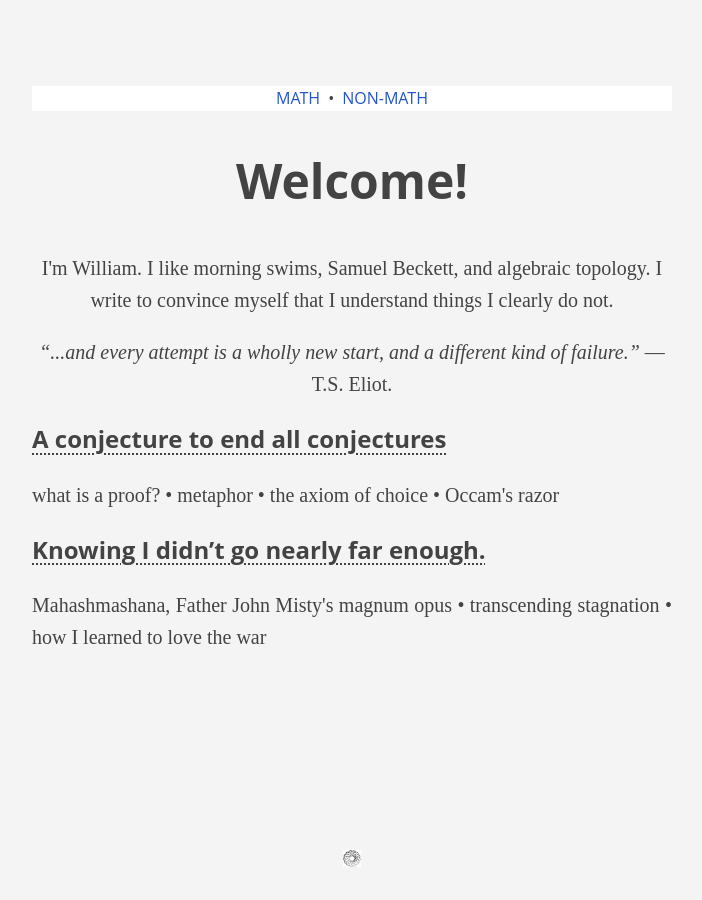
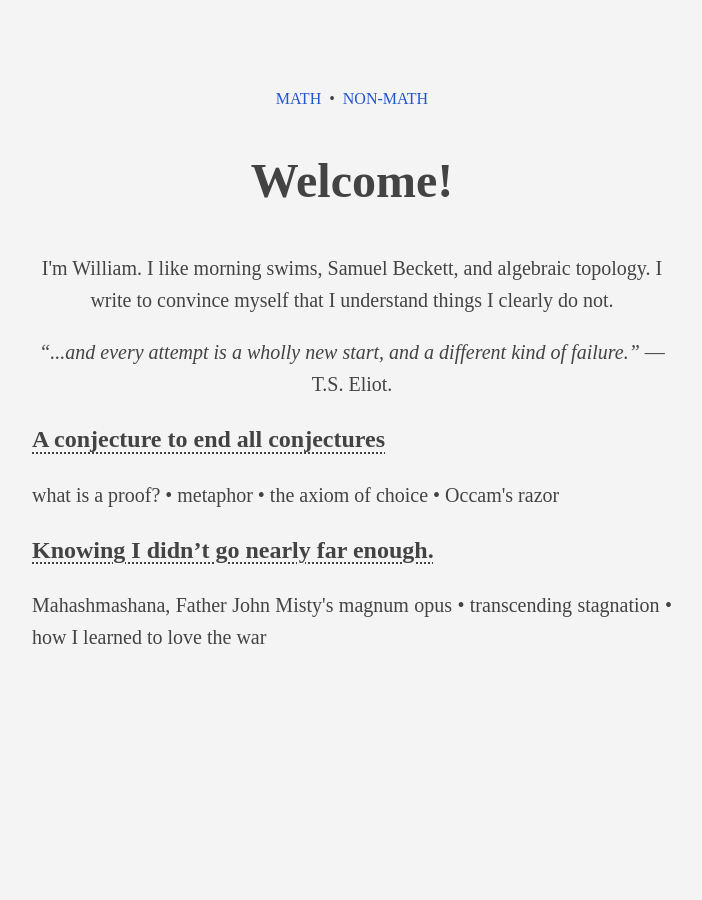
Before and after one commit to williamrygao/williamrygao.github.io, a Jekyll site: the page built from index.md, in a window 1280 px wide. Shown: the whole page, without its empty margins (288-990 px from the left). Built offline with Jekyll 4.4.1, drawn with Linux system fonts in a browser that asks for light colours.

Commit message:
new font

```diff
--- a/_layouts/default.html
+++ b/_layouts/default.html
@@ -15,8 +15,5 @@
   <main>
     {{ content }}
   </main>
-  <footer>
-    <hr></hr>
-  </footer>
 </body>
 </html>
--- a/assets/css/style.css
+++ b/assets/css/style.css
@@ -2,7 +2,9 @@ html, body {
   --site-color: #434343;
   --site-background: #f4f4f4;
   height: 100%;
-  font-family: Baskerville, baskerville-urw, 'Baskerville Old Face', 'Libre Baskerville', serif;
+  --font1: Baskerville, baskerville-urw, 'Baskerville Old Face', 'Libre Baskerville', serif;
+  --font2: Noto-serif;
+  font-family: var(--font1);
   color: var(--site-color);
   background-color: var(--site-background);
   text-align: justify;
@@ -21,13 +23,13 @@ main {
 
 h1 {
   font-size: 3rem;
-  font-family: 'Open Sans', Arial, sans-serif;
+  font-family: var(--font2);
   font-weight: bold;
   text-align: center;
 }
 
 h2 {
-  font-family: 'Open Sans', Arial, sans-serif;
+  font-family: var(--font2);
   font-size: 1.5rem;
   margin: 10px 0;
 }
@@ -37,10 +39,11 @@ h3 {
 }
 
 h6 {
-  font-family: 'Open Sans', Arial, sans-serif;
+  font-family: var(--font2);
   font-size: 1rem;
+  font-weight: normal;
   text-align: right;
-  color: #666666;
+  color: #919191;
 }
 
 p {
@@ -57,13 +60,13 @@ p {
 }
 
 nav {
-  font-family: 'Open Sans', Arial, sans-serif;
+  font-family: var(--font2);
   font-size: 1rem;
   display: flex;
   gap: 0.5rem;
   justify-content: center;
   margin-top: 60px;
-  background-color: #fff;
+  background-color: var(--site-background);
 }
 
 a {
@@ -109,8 +112,6 @@ hr {
 }
 
 hr::after {
-  content: image-set('/assets/images/logo.png' 30x);
-  font-size: 1rem;
-  filter: grayscale(100%);
-  vertical-align: center;
+  content: \2042;
+  font-size: 1.25rem;
 }
```
